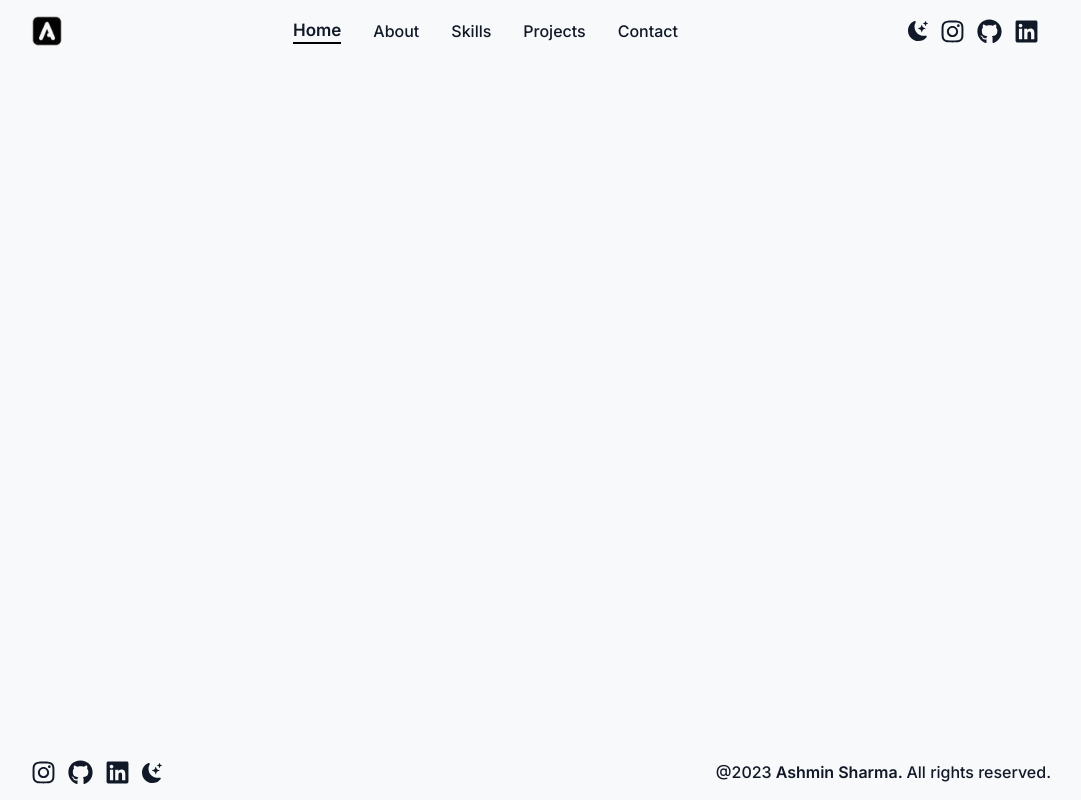
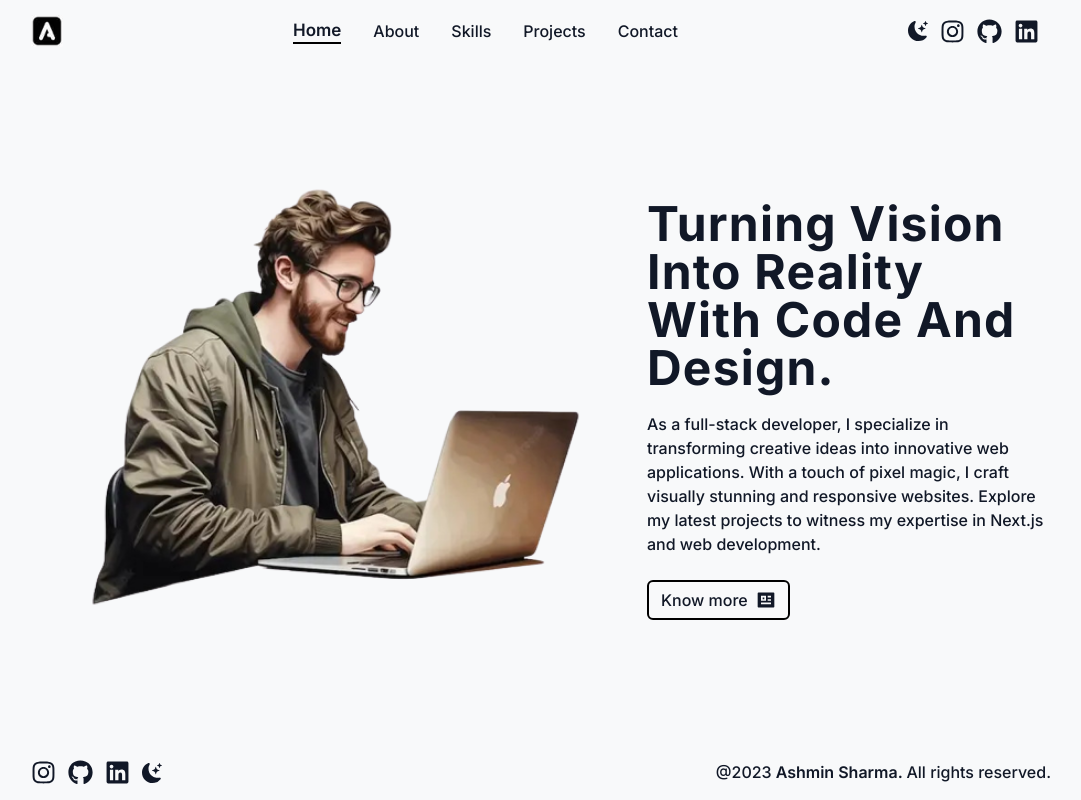
Before and after one commit to Ashwin201/Portfolio, a Next.js app: page / in a window 1280 px wide. Shown: the whole page, without its empty margins (99-1180 px from the left). Built offline with nearby package versions, Linux system fonts and the light colour scheme; no server answers; the database is empty.

Commit message:
first commit

```diff
--- /dev/null
+++ b/src/components/CVButton.jsx
@@ -0,0 +1,51 @@
+"use client";
+import React, { useEffect, useState } from "react";
+import { RiFolderDownloadFill } from "react-icons/ri";
+import Link from "next/link";
+const CVButton = () => {
+  const [data, setData] = useState([]);
+
+  useEffect(() => {
+    const fetchData = async () => {
+      try {
+        const res = await fetch(`/api/about`, {
+          headers: {
+            "Content-Type": "application/json",
+          },
+        });
+        if (res.ok) {
+          const info = await res.json();
+
+          setData(info);
+        }
+      } catch (error) {}
+    };
+    fetchData();
+  }, []);
+  return (
+    <>
+      {data &&
+        data?.map((item, index) => (
+          <li
+            key={index}
+            className="list-none  mr-3  rounded-md bg-black dark:bg-white text-white dark:text-black  border-solid border-2 border-black
+dark:border-white  hover:scale-95 transition-all duration-300 ease-in-out max-[300px]:mr-0 max-[300px]:mb-3"
+          >
+            <Link
+              target="_blank"
+              aria-label="Resume"
+              href={item ? `${item?.resume}` : `/`}
+              className=" flex items-center    py-[6px] px-3 text-base "
+            >
+              Download CV
+              <span className="ml-2">
+                <RiFolderDownloadFill size={20} className="" />
+              </span>
+            </Link>
+          </li>
+        ))}
+    </>
+  );
+};
+
+export default CVButton;
--- a/src/components/Home.jsx
+++ b/src/components/Home.jsx
@@ -4,43 +4,12 @@ import Link from "next/link";
 import dev from "../../public/images/developer-removebg-preview.png";
 import { motion } from "framer-motion";
 import { RiFolderDownloadFill, RiProfileFill } from "react-icons/ri";
-import { IoIosMailUnread } from "react-icons/io";
-import { useEffect, useState } from "react";
-import Loader from "./Loader";
+import CVButton from "./CVButton";
 
 const Home = () => {
-  const [data, setData] = useState([]);
-  const [loading, setLoading] = useState(true);
-
-  useEffect(() => {
-    const fetchData = async () => {
-      try {
-        const res = await fetch(`/api/about`, {
-          headers: {
-            "Content-Type": "application/json",
-          },
-        });
-        if (res.ok) {
-          const info = await res.json();
-
-          setData(info);
-          setLoading(false);
-        }
-      } catch (error) {}
-    };
-    fetchData();
-  }, []);
   return (
     <>
-      {loading ? (
-        <Loader />
-      ) : (
-        data &&
-        data?.map((item, index) => (
-          <header
-            key={index}
-            className="flex flex-col xl:flex-row align-middle  justify-center items-center mt-10 xl:mt-0 mb-[120px] lg:mb:[150px] xl:mb-0 "
-          >
+      <header className="flex flex-col xl:flex-row align-middle  justify-center items-center mt-10 xl:mt-0 mb-[120px] lg:mb:[150px] xl:mb-0 ">
         <Image
           src={dev}
           alt="main-image"
@@ -50,46 +19,32 @@ const Home = () => {
         />
 
         <div className="xl:w-1/2   text-center xl:text-start   mt-5 lg:mt-0 ">
-              {item?.title && (
           <motion.h2
             className=" font-bold   text-3xl sm:text-6xl xl:text-5xl tracking-wide "
             initial={{ marginBottom: "-30px", opacity: 0 }}
             animate={{ marginBottom: "0px", opacity: 1 }}
             transition={{ duration: 0.6 }}
           >
-                  {item?.title}
+            Turning Vision Into Reality With Code And Design.
           </motion.h2>
-              )}
-              {item?.shortDesc && (
+
           <motion.div
             initial={{ marginTop: "-30px", opacity: 0 }}
             animate={{ marginTop: "0px", opacity: 1 }}
             transition={{ duration: 0.6 }}
           >
             <p className="font-medium text-base mt-5 md:mt-8 xl:mt-5 text-[16px] mb-6">
-                    {item?.shortDesc}
+              As a full-stack developer, I specialize in transforming creative
+              ideas into innovative web applications. With a touch of pixel
+              magic, I craft visually stunning and responsive websites. Explore
+              my latest projects to witness my expertise in Next.js and web
+              development.
             </p>
           </motion.div>
-              )}
-              {data && (
+
           <div className="flex justify-center xl:justify-start">
             <ul className="flex font-medium max-[300px]:flex-col ">
-                    <li
-                      className="list-none  mr-3  rounded-md bg-black dark:bg-white text-white dark:text-black  border-solid border-2 border-black
-   dark:border-white  hover:scale-95 transition-all duration-300 ease-in-out max-[300px]:mr-0 max-[300px]:mb-3"
-                    >
-                      <Link
-                        target="_blank"
-                        aria-label="Resume"
-                        href={`${item?.resume}`}
-                        className=" flex items-center    py-[6px] px-3 text-base "
-                      >
-                        Download CV
-                        <span className="ml-2">
-                          <RiFolderDownloadFill size={20} className="" />
-                        </span>
-                      </Link>
-                    </li>
+              <CVButton />
               <li className=" border-solid border-2 border-black dark:border-white hover:scale-95  transition-all duration-300 ease-in-out rounded-md ">
                 <Link
                   href="/about"
@@ -104,11 +59,8 @@ const Home = () => {
               </li>
             </ul>
           </div>
-              )}
         </div>
       </header>
-        ))
-      )}
     </>
   );
 };
```
Lines whose indentation alone changed are shown as unchanged.
